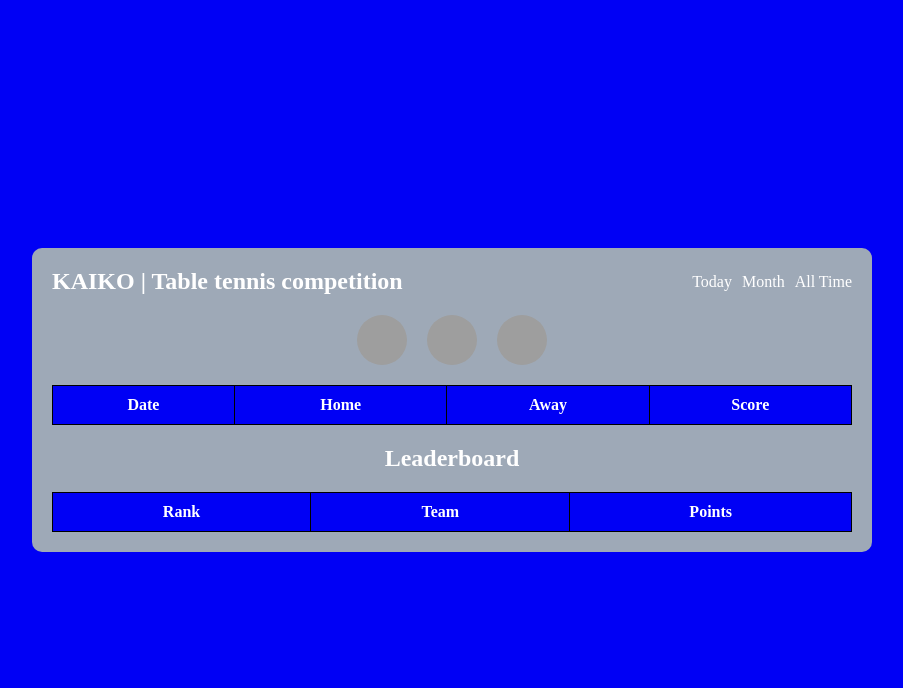
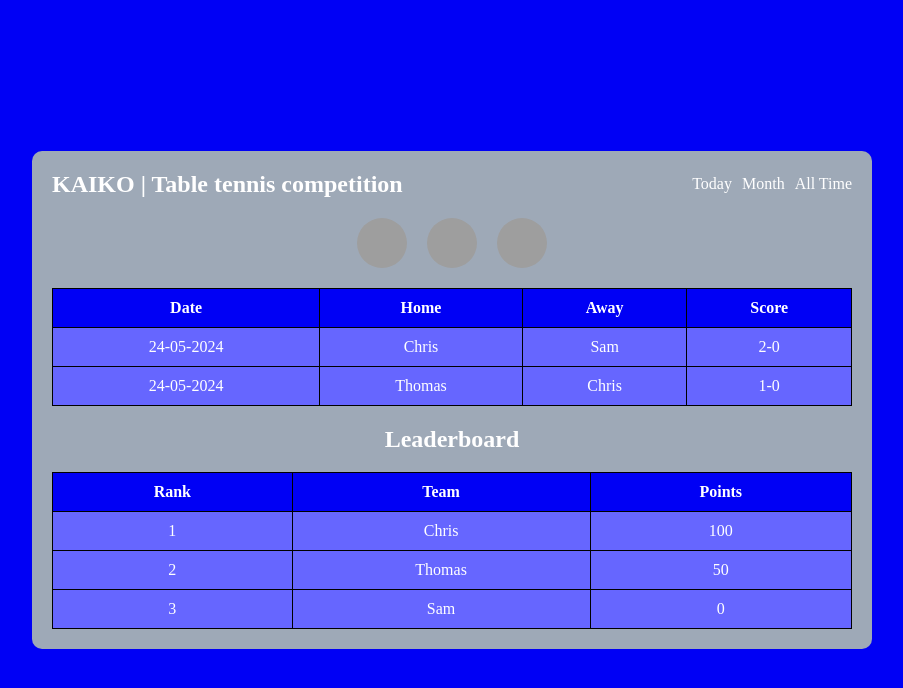
Before and after one commit to Chrisdekw/kaikotabletennis.github.io, a plain HTML site: page index.html in a window 1280 px wide. Shown: the whole page, without its empty margins (188-1091 px from the left). Drawn offline with Linux system fonts and the light colour scheme; grey boxes are pictures that could not be loaded.

Commit message:
Update index.html

```diff
--- a/index.html
+++ b/index.html
@@ -130,7 +130,7 @@
 
     <script>
         const gameResults = [
-            { date: '24-05-2024', home: 'Chris', away: 'Sam', score: '2-0' }
+            { date: '24-05-2024', home: 'Chris', away: 'Sam', score: '2-0' },
             { date: '24-05-2024', home: 'Thomas', away: 'Chris', score: '1-0' }
         ];
 
@@ -145,8 +145,10 @@
         });
 
         // Calculate points
-const points = { 'Chris': 0, 'Sam': 0, 'Thomas': 0 };
+        const points = {};
         gameResults.forEach(result => {
+            points[result.home] = points[result.home] || 0;
+            points[result.away] = points[result.away] || 0;
             const [homeScore, awayScore] = result.score.split('-').map(Number);
             const scoreDifference = Math.abs(homeScore - awayScore);
 
```
Lines whose indentation alone changed are shown as unchanged.
